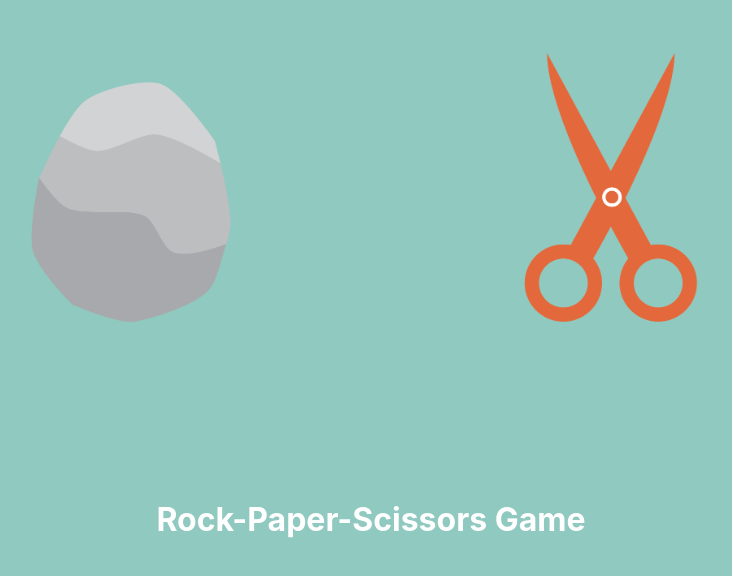
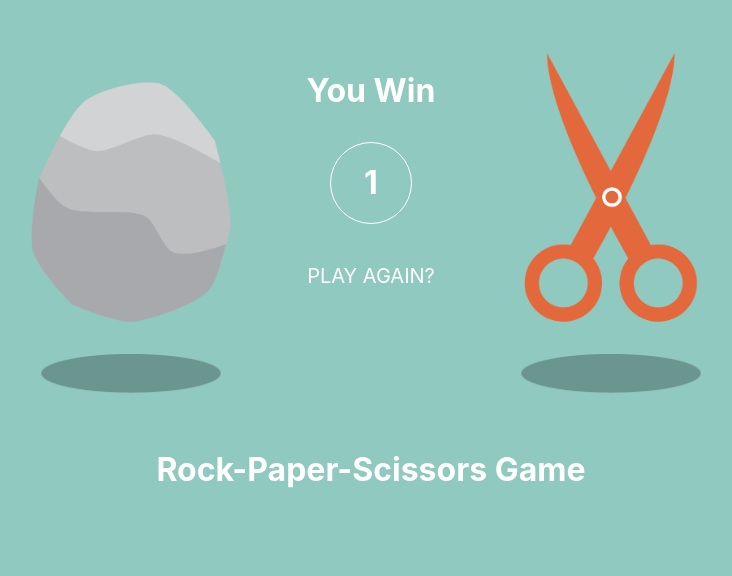
Before and after one commit to TimeGo-Software/rock-paper-scissors, a React (Create React App) app: page / in a window 1280 px wide. Both pictures are taken after a click on the element 400 px from the left and 225 px from the top of the page. Shown: the top 576 px of the page, without its empty margins (269-1001 px from the left). Built offline with nearby package versions, Linux system fonts and the light colour scheme.

Commit message:
feat: complete main flow

```diff
--- a/src/components/Item.tsx
+++ b/src/components/Item.tsx
@@ -15,6 +15,7 @@ export const Item = ({ className = '', onClick, item }: Props) => {
   return (
     <div className={`game-item ${className}`} onClick={handleClick}>
       <img src={item.image} alt={item.label} />
+      <img className='shadow' src={require("../assets/shadow.png")} />
     </div>
   );
 };
--- a/src/components/style.css
+++ b/src/components/style.css
@@ -1,9 +1,13 @@
 .game-item {
   width: 240px;
+  cursor: pointer;
 }
 
-.game-item img {
-  cursor: pointer;
+.game-item img:not(.shadow) {
   height: 300px;
   margin: 0 20px;
 }
+
+.game-item img.shadow {
+  width: 240px;
+}
--- a/src/pages/Home/index.tsx
+++ b/src/pages/Home/index.tsx
@@ -1,6 +1,6 @@
 import {gameItems} from "../../const";
 import {Item} from "../../components/Item";
-import {useState} from "react";
+import {useEffect, useState} from "react";
 import {ItemType, Result} from "../../types";
 import {getGameItemByType, judgeResult, randomlySelectedItem} from "../../util";
 import classnames from 'classnames';
@@ -12,14 +12,21 @@ export const Home = () => {
   const [result, setResult] = useState<Result | null>(null);
   const [score, setScore] = useState(0);
 
+  useEffect(() => {
+    if (userItem) {
+      setTimeout(() => {
+        handlePlay();
+      }, 700);
+    }
+    // eslint-disable-next-line
+  }, [userItem]);
+
   const handleSelect = (type: ItemType) => {
     setUserItem(type);
-    setTimeout(() => {
-      handlePlay();
-    }, 700);
   };
 
   const handlePlay = () => {
+    console.log('here!!!');
     const botItem = randomlySelectedItem();
     setBotItem(botItem);
 
@@ -29,6 +36,12 @@ export const Home = () => {
       setScore(score + roundResult.score);
     }
   }
+
+  const handleInit = () => {
+    setResult(null);
+    setUserItem(null);
+    setBotItem(null);
+  };
 
   return (
     <div className='home-container'>
@@ -52,9 +65,18 @@ export const Home = () => {
             item={getGameItemByType(userItem)}
           />
         )}
+        {result && (
+          <div className='game-result fade-in'>
+            <h1>{result.text}</h1>
+            <div className="game-score">
+              <h1>{score}</h1>
+            </div>
+            <div className='game-replay' onClick={handleInit}>Play again?</div>
+          </div>
+        )}
         {botItem && (
           <Item
-            className={classnames('on-game bot', {
+            className={classnames('on-game bot fade-in', {
               left: userItem === ItemType.Scissors,
               right: userItem !== ItemType.Scissors,
             })}
@@ -63,7 +85,7 @@ export const Home = () => {
         )}
       </div>
 
-      <h1>Rock-Paper-Scissors Game</h1>
+      <h1 className="game-title">Rock-Paper-Scissors Game</h1>
     </div>
   );
 };
--- a/src/pages/Home/style.css
+++ b/src/pages/Home/style.css
@@ -6,12 +6,13 @@
   display: flex;
   flex-direction: column;
   align-content: center;
+  color: white;
 }
 
 .game-items {
   margin: 0 auto;
   width: 720px;
-  height: 350px;
+  height: 300px;
   display: flex;
   justify-content: center;
   position: relative;
@@ -20,6 +21,7 @@
 .game-items .game-item.on-game {
   position: absolute;
   top: 0;
+  cursor: auto;
 }
 
 .game-items .game-item.on-game.left {
@@ -30,10 +32,45 @@
   right: 0;
 }
 
+.game-result {
+  margin: 0 auto;
+  display: flex;
+  flex-direction: column;
+  align-items: center;
+  color: white;
+}
+
+.game-score {
+  margin-top: 10px;
+  border: 1px solid white;
+  border-radius: 50%;
+  width: 80px;
+  height: 80px;
+  display: flex;
+  justify-content: center;
+  align-items: center;
+}
+
+.game-result .game-replay {
+  margin-top: 40px;
+  text-transform: uppercase;
+  text-decoration: none;
+  color: white;
+  font-size: 20px;
+  cursor: pointer;
+}
+
+.game-result .game-replay:hover {
+  text-decoration: underline;
+}
+
 .home-container h1 {
+  color: white;
+  text-align: center;
+}
+
+.home-container h1.game-title {
   margin-top: 100px;
-  text-align: center;
-  color: white;
 }
 
 .slide {
@@ -43,7 +80,33 @@
   animation-duration: 0.7s;
 }
 
+.fade-out {
+  opacity: 0;
+  animation-name: fadeOut;
+  animation-iteration-count: 1;
+  animation-timing-function: ease-in;
+  animation-duration: 0.7s;
+}
+
+.fade-in {
+  opacity: 1;
+  animation-name: fadeIn;
+  animation-iteration-count: 1;
+  animation-timing-function: ease-in;
+  animation-duration: 0.7s;
+}
+
 @keyframes slide {
   0% { left: 240px; }
   100% { left: 0; }
 }
+
+@keyframes fadeOut {
+  0% { opacity: 1; }
+  100% { opacity: 0; }
+}
+
+@keyframes fadeIn {
+  0% { opacity: 0; }
+  100% { opacity: 1; }
+}
```
